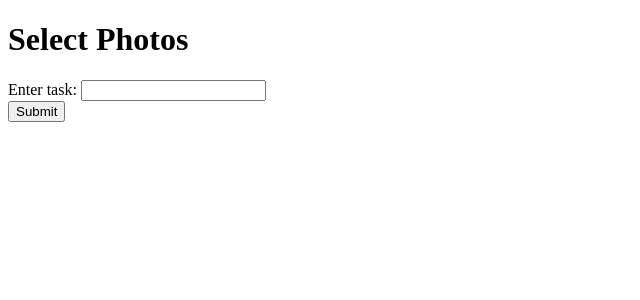
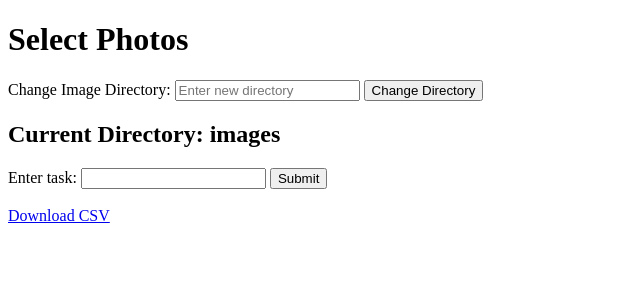
Before and after one commit to edoumazane/photo-selection-app, a Flask app: page / in a window 1280 px wide. Shown: the top 300 px of the page, without its empty margins (0-640 px from the left). Run offline with Flask 3, Linux system fonts and the light colour scheme; parts of the project's set-up code (start-up, migrations or seed data) failed here and were passed over.

Commit message:
Major refactoring with one page only, flaskenv file, environment yaml file and renaming of the folder containing the results

```diff
--- a/app.py
+++ b/app.py
@@ -6,46 +6,55 @@ from datetime import datetime
 app = Flask(__name__)
 
 # Directory to store results
-RESULTS_FILE = os.path.join('data', f'results.csv')
+RESULTS_FILE = os.path.join('results', f'results.csv')
 
-# List of 100 images
-images = os.listdir('static/images')
+# Directory to store images
+IMAGE_DIRECTORY = 'images'
+def load_images(directory):
+    """Load the image files from the specified directory."""
+    if os.path.exists("static/" + directory):
+        return os.listdir("static/" + directory)
+    return []
 
 # Ensure the results directory and file exist
-os.makedirs('data', exist_ok=True)
+os.makedirs('results', exist_ok=True)
 if not os.path.exists(RESULTS_FILE):
     with open(RESULTS_FILE, 'w', newline='') as f:
         writer = csv.writer(f, delimiter='\t')
-        writer.writerow(['Timestamp', 'Task', 'Selected Images'])
+        writer.writerow(['timestamp', 'task', 'image_dir', 'positive_images', 'negative_images'])
 
 @app.route('/', methods=['GET', 'POST'])
 def index():
+
+    global IMAGE_DIRECTORY
+    images = load_images(IMAGE_DIRECTORY)
+
     if request.method == 'POST':
-        # Get the task and selected photos from the form
+
+        if 'change_dir' in request.form:
+            # Handle directory change
+            new_directory = request.form.get('image_directory')
+            IMAGE_DIRECTORY = new_directory
+            images = load_images(IMAGE_DIRECTORY)
+            # Render the index.html template
+            return render_template('index.html', images=images, current_directory=IMAGE_DIRECTORY)
+
+        # Get the task and selected images from the form
         task = request.form.get('task')
-        selected_photos = request.form.getlist('photo')
+        positive_images = request.form.getlist('images')
         timestamp = datetime.now().strftime('%Y-%m-%d %H:%M:%S')
 
         # Save the results to a CSV file
         with open(RESULTS_FILE, 'a', newline='') as f:
             writer = csv.writer(f, delimiter='\t')
-            writer.writerow([timestamp, task, ",".join(selected_photos)])
+            negative_images = [img for img in images if img not in positive_images]
+            writer.writerow([timestamp, task, IMAGE_DIRECTORY, ",".join(positive_images), ",".join(negative_images)])
 
-        # Redirect to the result page with selected photos
-        return redirect(url_for('result', photos=",".join(selected_photos), task=task, timestamp=timestamp))
+        # # Redirect to the result page with selected images
+        # return redirect(url_for('result', images=",".join(positive_images), task=task, timestamp=timestamp))
 
     # Render the index.html template
-    return render_template('index.html', images=images)
-
-@app.route('/result')
-def result():
-    # Get the selected photos, task, and timestamp from the query parameters
-    selected_photos = request.args.get('photos').split(',')
-    task = request.args.get('task')
-    timestamp = request.args.get('timestamp')
-
-    # Render the result.html template
-    return render_template('result.html', photos=selected_photos, task=task, timestamp=timestamp)
+    return render_template('index.html', images=images, current_directory=IMAGE_DIRECTORY)
 
 @app.route('/download')
 def download_csv():
--- /dev/null
+++ b/environment.yaml
@@ -0,0 +1,5 @@
+name: photo-selection-app
+dependencies:
+  - python=3.8
+  - Flask
+  - python-dotenv
--- a/templates/index.html
+++ b/templates/index.html
@@ -50,17 +50,41 @@
 
 <body>
   <h1>Select Photos</h1>
+  <!-- Form to change the image directory -->
+  <form method="POST" action="/">
+    <label for="image_directory">Change Image Directory:</label>
+    <input type="text" id="image_directory" name="image_directory" placeholder="Enter new directory">
+    <button type="submit" name="change_dir">Change Directory</button>
+  </form>
+
+  <!-- Current Image Directory -->
+  <h2>Current Directory: {{ current_directory }}</h2>
+
+  <!-- Form to select photos -->
   <form method="POST">
   <label for="task">Enter task:</label>
   <input type="text" id="task" name="task" required>
+
+  <!-- Submit button -->
+  <button type="submit">Submit</button>
+  <br>
+
+  <!-- Download button -->
+  <br>
+  <a href="{{ url_for('download_csv') }}" class="button">Download CSV</a>
+  <br>
+
+  <!-- Image grid -->
   <div class="grid-container">
     {% for image in images %}
-      <img id="{{ image }}" src="{{ url_for('static', filename='images/' + image) }}" class="grid-item"
-        onclick="togglePhotoSelection('{{ image }}')" width="200" height="200">
+    <img id="{{ image }}" src="{{ url_for('static', filename=current_directory + '/' + image) }}" class="grid-item"
+      onclick="togglePhotoSelection('{{ image }}')" width="224" height="224">
     {% endfor %}
   </div>
-    <input type="hidden" name="photo" id="selectedPhotos">
-    <button type="submit">Submit</button>
+
+  <!-- Hidden input to store selected photos -->
+  <input type="hidden" name="images" id="selectedPhotos">
+
   </form>
   </body>
 
```
Also changed, not shown: templates/result.html (deleted, +0 -26 lines), README.md (added), 3 other files. Lines whose indentation alone changed are shown as unchanged.
